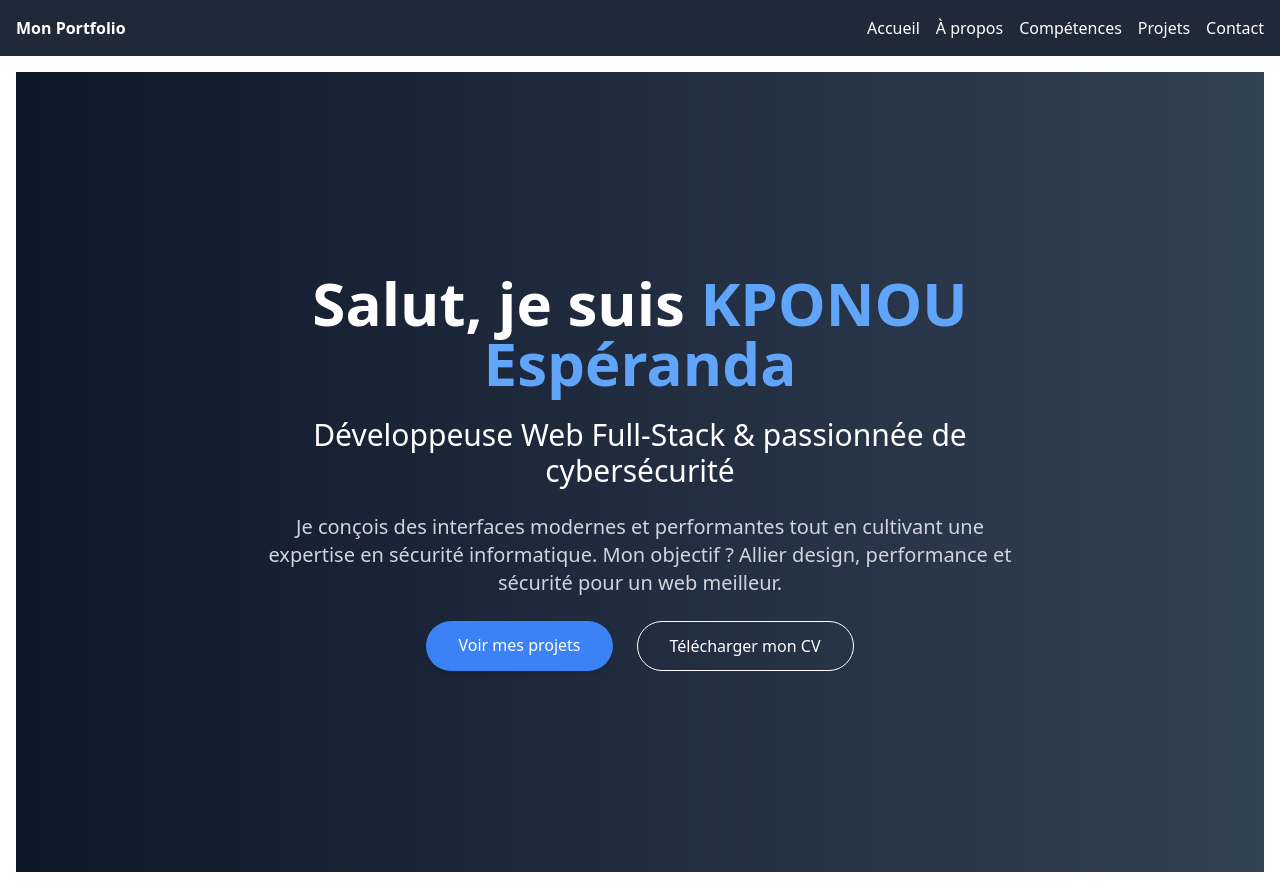
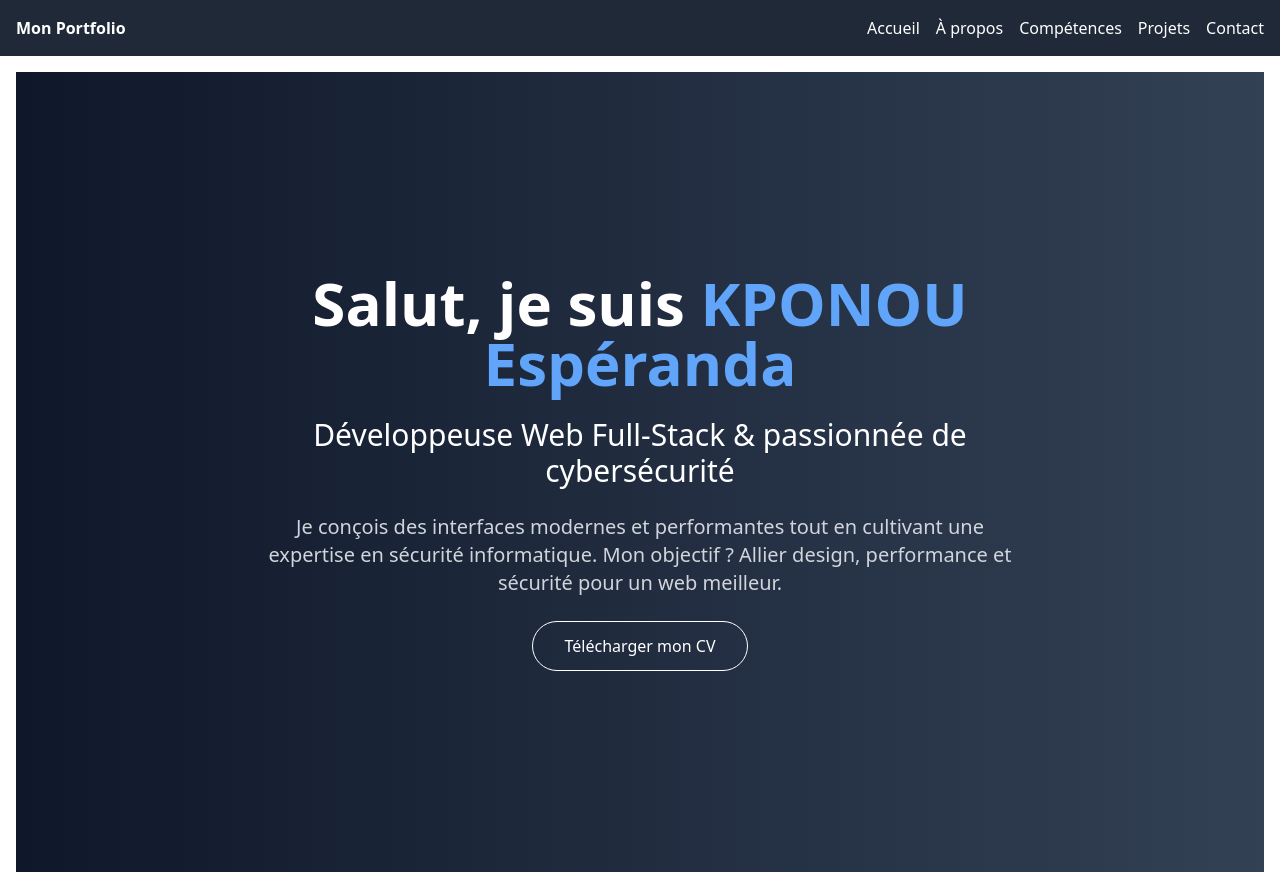
Before and after one commit to Esperanda/esperandakponou.github.io, a React (Vite) app: page / in a window 1280 px wide. Built offline with nearby package versions, Linux system fonts and the light colour scheme; the HTML template or start-up script is replaced by a standard one.

Commit message:
'update'

```diff
--- a/package.json
+++ b/package.json
@@ -6,7 +6,8 @@
     "dev": "vite",
     "build": "vite build",
     "preview": "vite preview",
-    "deploy": "npm run build && git add dist && git commit -m 'déploiement' && git subtree push --prefix dist origin gh-pages"
+    "deploy": "npm run build && git add . && git commit -m 'update' && git subtree push --prefix dist origin gh-pages"
+
   },
 
 
--- a/src/pages/Home.jsx
+++ b/src/pages/Home.jsx
@@ -15,12 +15,6 @@ export default function Home() {
         </p>
         <div className="flex justify-center gap-6 mt-8">
           <a
-            href="/projects"
-            className="bg-blue-500 hover:bg-blue-600 text-white font-medium py-3 px-8 rounded-full shadow-md transition"
-          >
-            Voir mes projets
-          </a>
-          <a
             href="/pella kponou.pdf"
             target="_blank"
             rel="noopener noreferrer"
```
Also changed, not shown: 5 other files (tests, documents, lock files or other folders).
